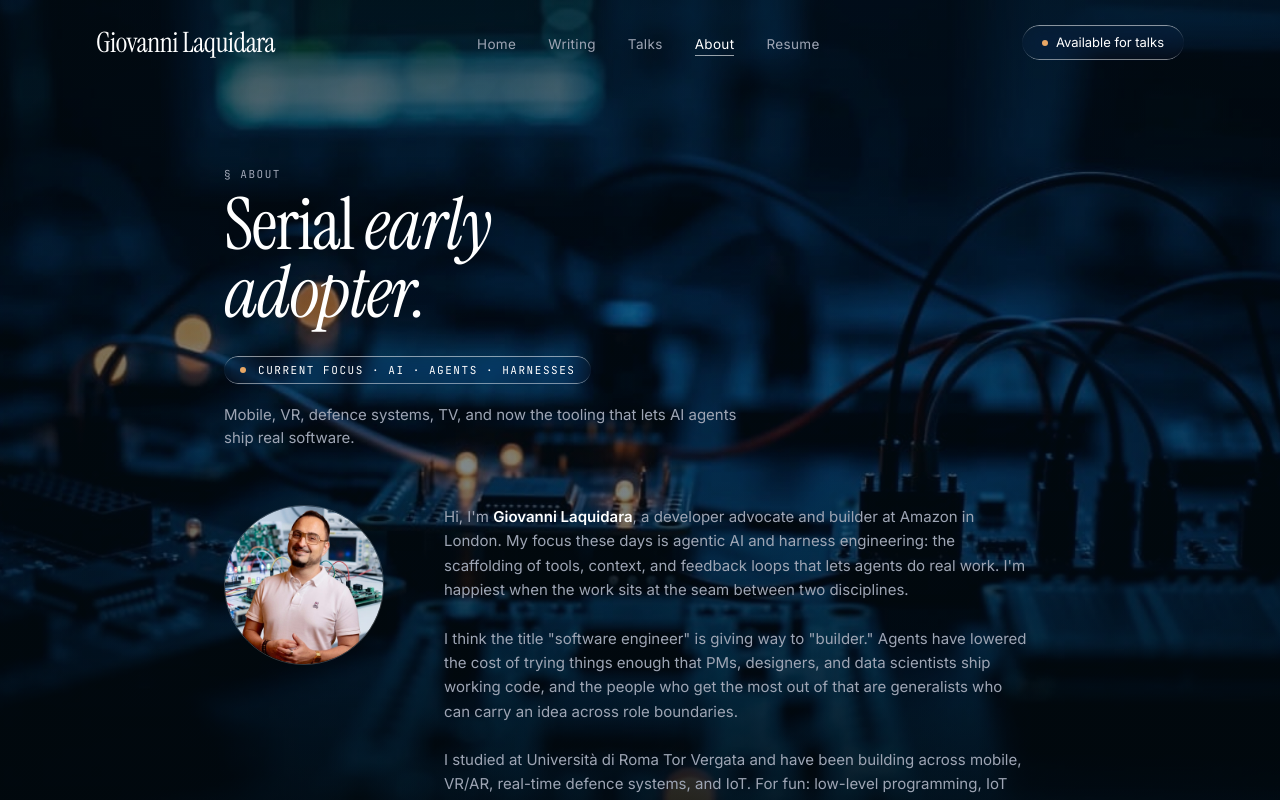
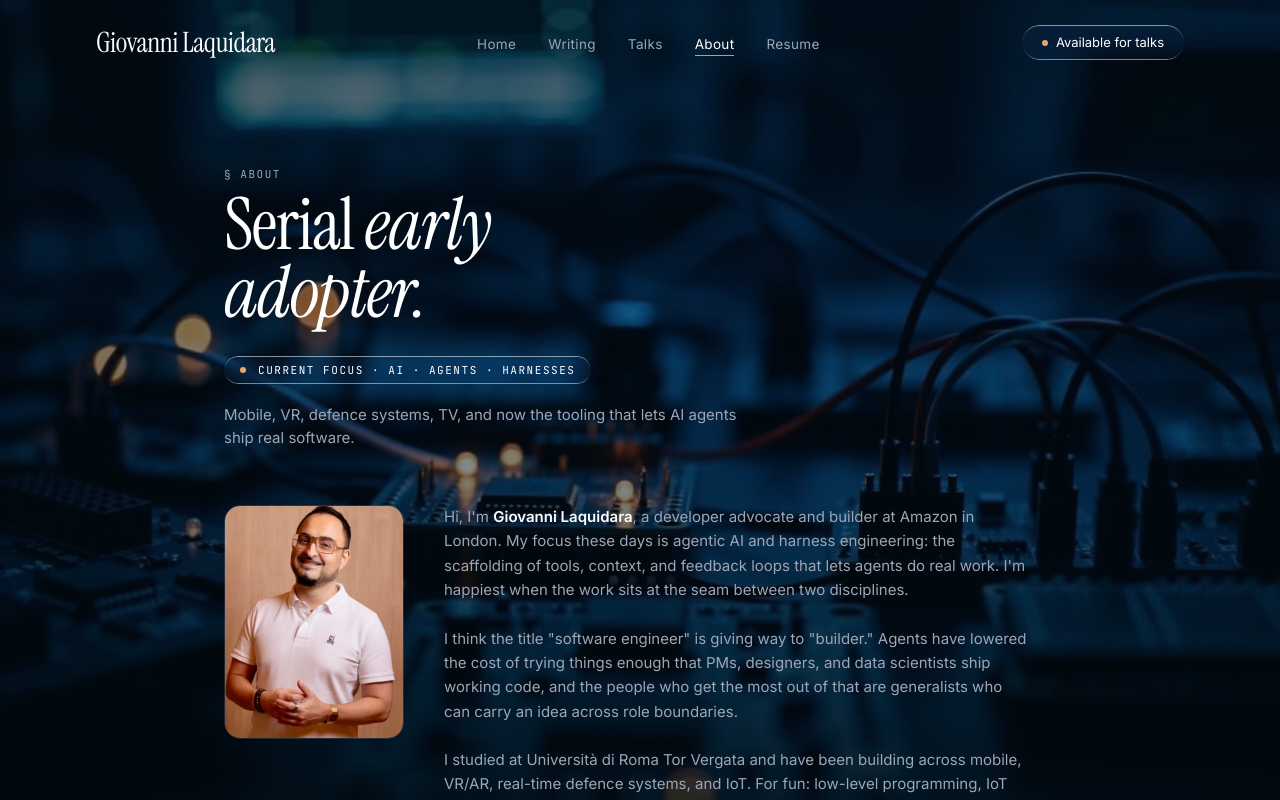
Before and after one commit to giolaq/giolaqaiblog, a Next.js app: page /about in a window 1280 px wide. Shown: the top 800 px of the page. Built offline with nearby package versions, Linux system fonts and the light colour scheme.

Commit message:
Use the rectangular headshot on the About page
Co-Authored-By: Claude Opus 4.8 <noreply@anthropic.com>
Claude-Session: https://claude.ai/code/session_01TB4SWrqaHAg9YgtTosKrup

```diff
--- a/src/app/about/page.tsx
+++ b/src/app/about/page.tsx
@@ -50,11 +50,11 @@ export default function AboutPage() {
       <div className="mt-14 grid gap-10 md:grid-cols-[180px_1fr]">
         <div>
           <Image
-            src={SITE_CONFIG.author.avatar}
+            src="/headshot.jpg"
             alt={SITE_CONFIG.author.name}
-            width={160}
-            height={160}
-            className="rounded-full object-cover border border-[var(--border-strong)]"
+            width={180}
+            height={235}
+            className="rounded-2xl object-cover border border-[var(--border)]"
             priority
           />
         </div>
```
